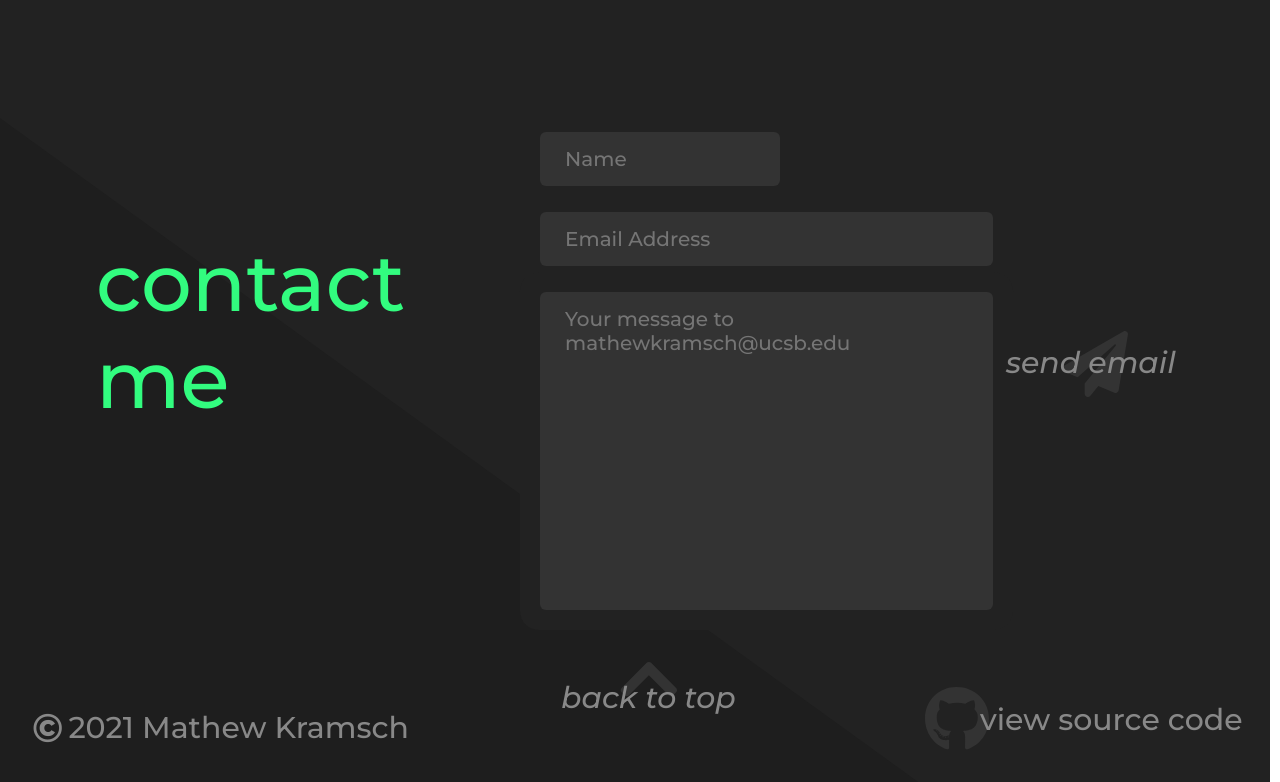
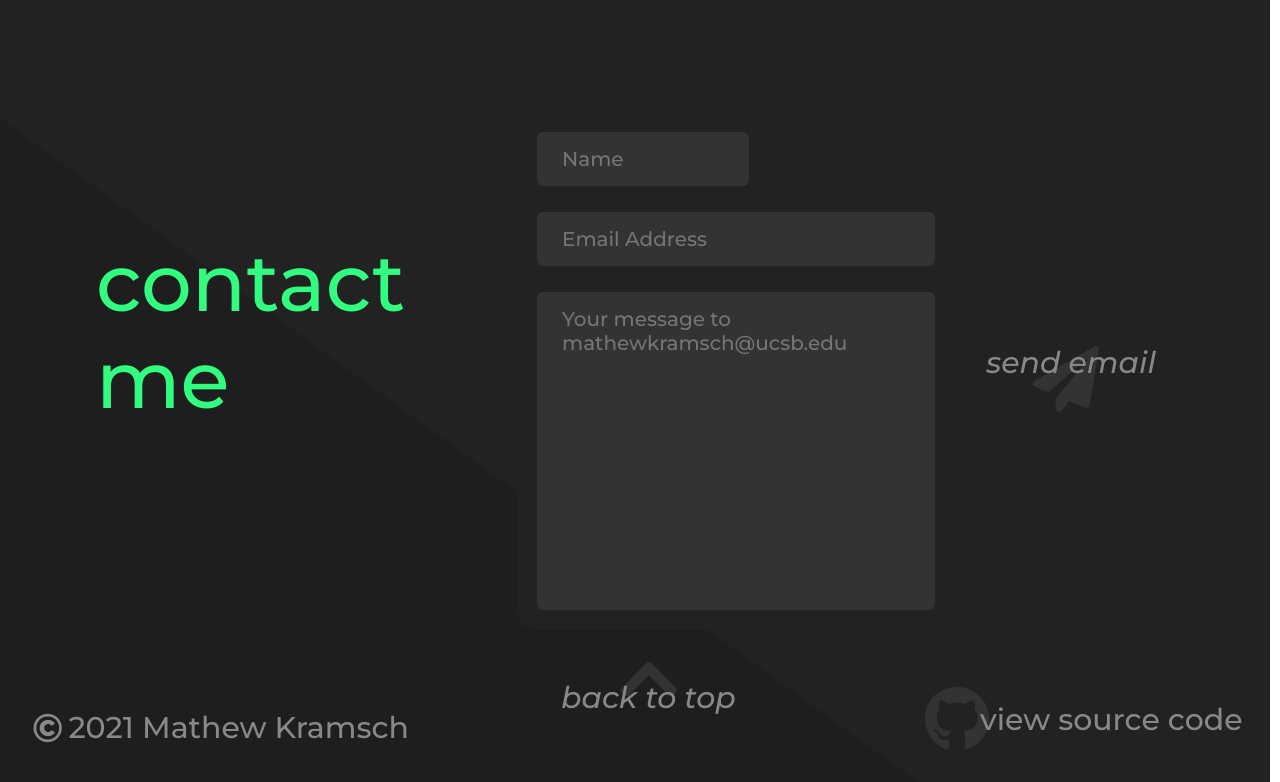
Before and after one commit to mathewkramsch/personal-website-2, a Next.js app: page / in a window 1280 px wide. Shown: the part 4060-4842 px from the top of the page. Built offline with nearby package versions, Linux system fonts and the light colour scheme.

Commit message:
connected contact form to email

```diff
--- a/components/contact/comps/emailInput.jsx
+++ b/components/contact/comps/emailInput.jsx
@@ -4,47 +4,53 @@ import React, { useState } from 'react'
 import s from '../../../styles/layout/contact.module.scss'
 import { FontAwesomeIcon } from '@fortawesome/react-fontawesome'
 import { faPaperPlane } from '@fortawesome/free-solid-svg-icons'
+import emailjs from 'emailjs-com'
 
-const sendEmailButton = (status, toggleStatus)=>{
-    let submitButtonChild = (
-        <>
-            <h4 className='italic footerText'>send email</h4>
+const sendEmailButton = (status)=>{
+    let submitValue = 'send email'
+    if (status==='sent') submitValue = 'message sent'
+    return (
+        <div className='submitButton'>
+            <input type='submit' value={submitValue} className='italic footerText'/>
             <FontAwesomeIcon icon={faPaperPlane} className='icon' id='plane'/>
-        </>
-    );
-    if (status==='sent') submitButtonChild = (
-        <>
-            <h4 className='italic footerText emailSent'>jk this doesn't work yet</h4>
-        </>
-    );
-
-    return (
-        <div className='submitButton' onClick={toggleStatus}>
-            { submitButtonChild }
         </div>
     );
 }
 
 export default function EmailInput() {
     const [status, setStatus] = useState('notSent');
-    const toggleStatus = ()=>{
-        if (status==='notSent') setStatus('sent');
-        else setStatus('notSent');
+    const sendEmail = (e)=>{
+        e.preventDefault();    //This is important, i'm not sure why, but the email won't send without it
+
+        console.log(e.target.from_name.value);
+        if (!e.target.from_name.value) { alert('need a name'); }
+        if (!e.target.from_email.value) { alert('need an email address'); }
+        if (!e.target.message.value) { alert('need a message'); }
+        if (e.target.from_name.value && e.target.from_email.value && e.target.message.value) {
+            emailjs.sendForm('service_ooit997','template_69kd92e',e.target,'user_FCqOc9EcSn7381ssMYLsf')
+            .then(
+                (result) => {
+                    setStatus('sent');
+                    setTimeout(()=>{ window.location.reload(); }, 1000);
+                },
+                (error) => { console.log(error.text); }
+            );
+        }
     }
 
     return (
-        <form action='#' className={s.inputs}>
+        <form action='#' className={s.inputs} onSubmit={sendEmail}>
             <div className={s.textInputs}>
-                <input type="text" id="name" name="fname" className='inputText'
+                <input type="text" id="name" name="from_name" className='inputText'
                     placeholder='Name'/>
-                <input type="text" id="email" name="fname" className='inputText'
+                <input type="text" id="email" name="from_email" className='inputText'
                     placeholder='Email Address'/>
                 <textarea name="message" rows="12" cols="30" className='inputText'
                     placeholder='Your message to mathewkramsch@ucsb.edu'>
                 </textarea>
             </div>
-            <div className='submitButton' onClick={toggleStatus}>
-                { sendEmailButton(status,toggleStatus) }
+            <div>
+                { sendEmailButton(status) }
             </div>
         </form>
     );
--- a/package.json
+++ b/package.json
@@ -24,6 +24,7 @@
 		"@fortawesome/free-brands-svg-icons": "^5.15.3",
 		"@fortawesome/free-solid-svg-icons": "^5.15.3",
 		"@fortawesome/react-fontawesome": "^0.1.14",
+		"emailjs-com": "^3.2.0",
 		"next": "^11.0.1",
 		"react": "^17.0.2",
 		"react-dom": "^17.0.2",
--- a/styles/components/buttons.scss
+++ b/styles/components/buttons.scss
@@ -47,6 +47,16 @@
 
 .submitButton {
     @include button;
-    h4 { width: 178px; }
-    &:hover { h4 { color: colors.$fg-accent-alt; }}
+    &:hover { input {
+        color: colors.$fg-accent-alt;
+        font-weight: 600;
+    }}
 }
+
+input[type=submit] {
+    background: none;
+    cursor: pointer;
+    width: 236px;
+    display: inline-flex;
+    justify-content: center;
+}
--- a/styles/components/typography.scss
+++ b/styles/components/typography.scss
@@ -28,7 +28,6 @@ h4 {  // links, view projects, back to top, aboutInfo, projectTItle
     font-weight: 500;
     font-size: 30px;
     margin: 0;
-    color: black;
     z-index: 1;
     color: colors.$fg-text-link;
     display: inline-flex;
@@ -36,6 +35,14 @@ h4 {  // links, view projects, back to top, aboutInfo, projectTItle
 }
 .italic { font-style: italic; }  // view projects, back to top,
 .description { color: colors.$fg-text-description !important; }
+input[type=submit] {
+    font-weight: 500;
+    font-size: 30px;
+    margin: 0;
+    z-index: 1;
+    color: colors.$fg-text-contact-page;
+    font-family: inherit;
+}
 
 
 p {  // project description, progLang description
```
Also changed, not shown: 1 other file (tests, documents, lock files or other folders).
